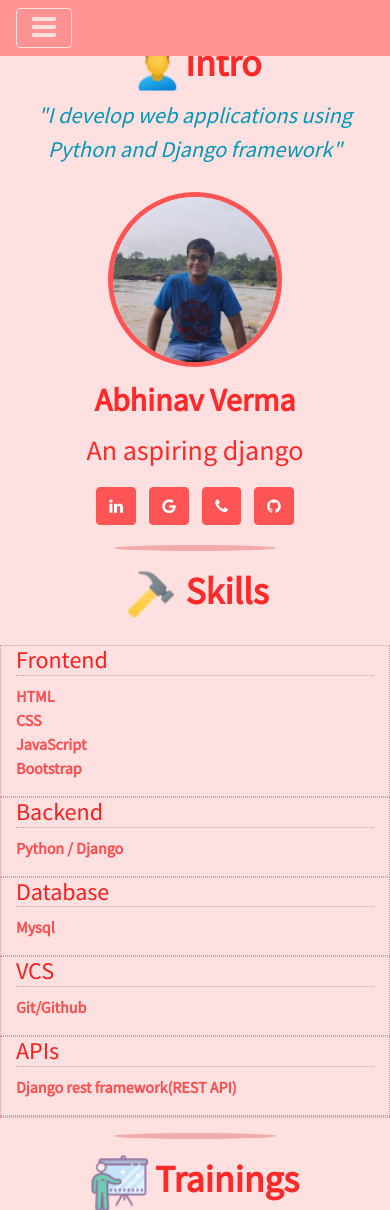
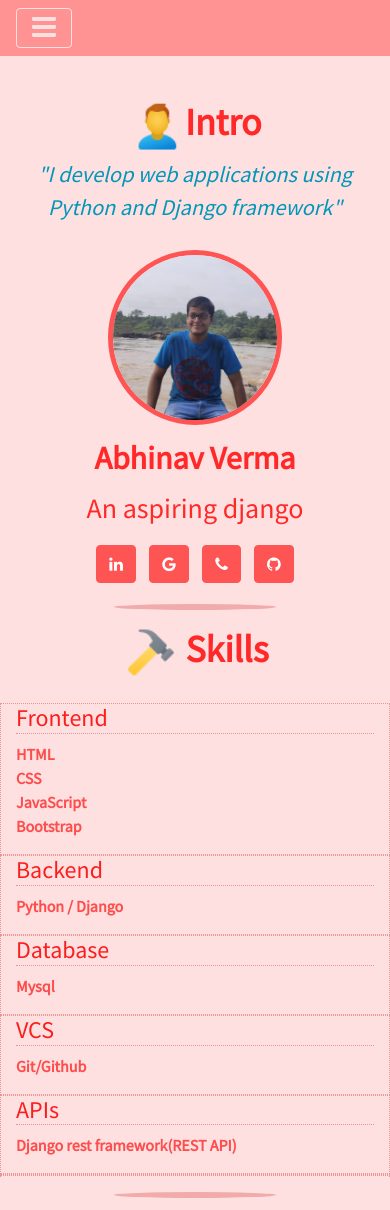
Before and after one commit to abhinav931/Abhinav-Verma-Portfolio, a PHP site: page /index.html in a window 390 px wide. Shown: the top 1210 px of the page. Run offline with PHP 8.4, Linux system fonts and the light colour scheme.

Commit message:
Update index_styles.css

```diff
--- a/css/index_styles.css
+++ b/css/index_styles.css
@@ -40,6 +40,12 @@ body{
 .collapse img{
     height: 25px;
     width: 25px;
+}
+
+@media only screen and (max-width: 600px) {
+    #intro, .intro-row{
+        padding-top: 15%;
+    }
 }
 
 .responsive {
```
